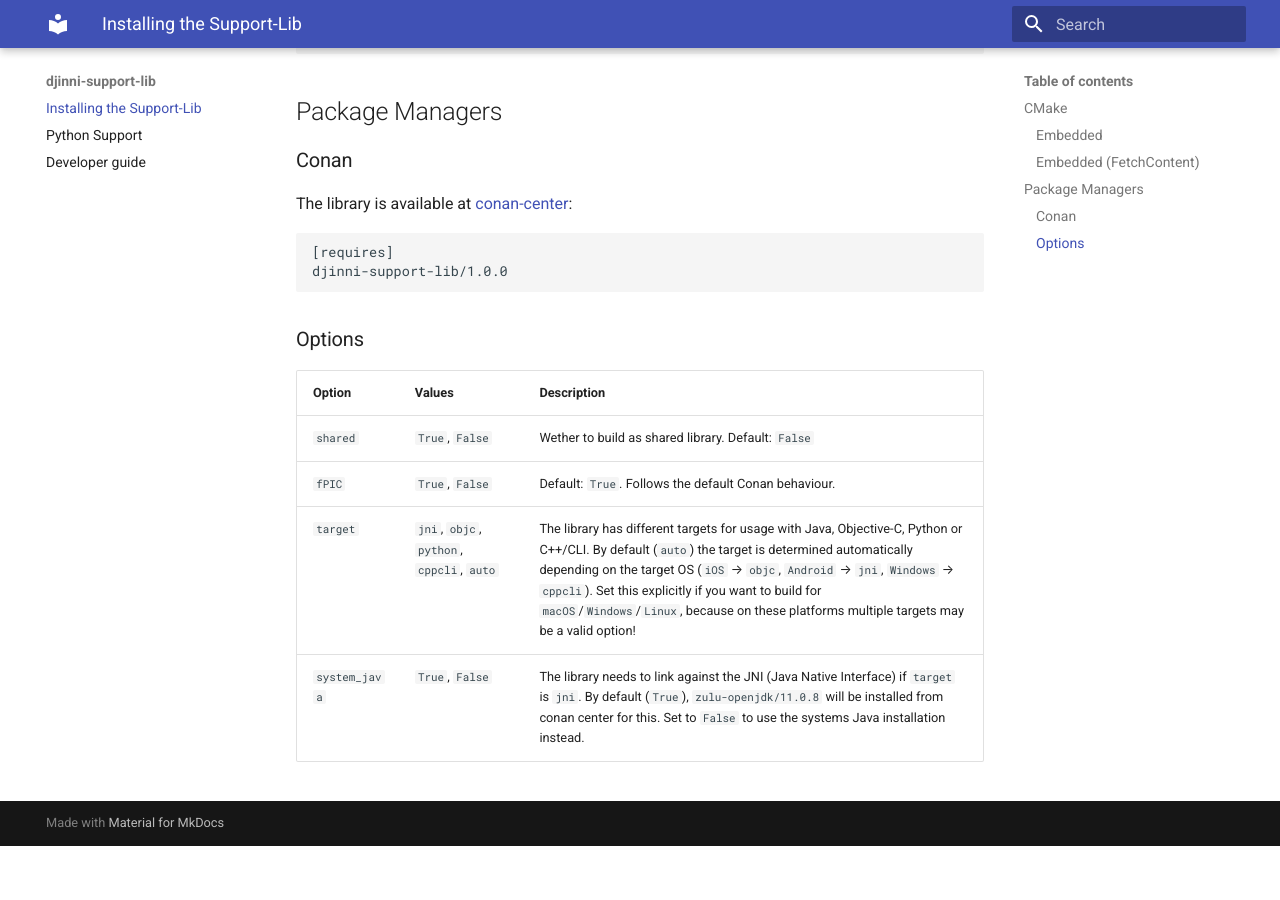
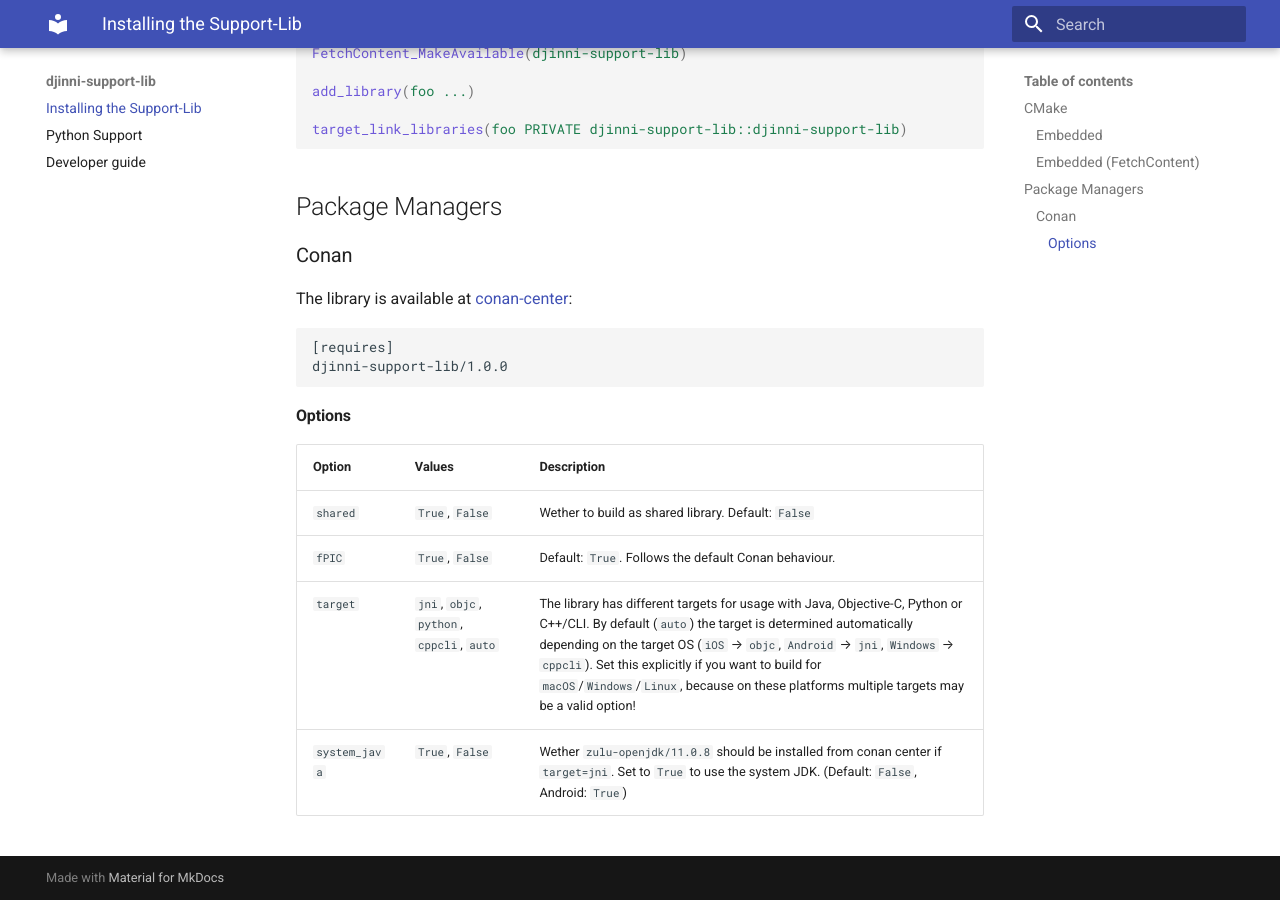
Before and after one commit to cross-language-cpp/djinni-support-lib, an MkDocs documentation site: the page built from docs/install.md, in a window 1280 px wide and 900 px high, scrolled down 1143 px. Built offline with MkDocs 1.6.1 and Material for MkDocs 9.7.7, drawn with Linux system fonts in a browser that asks for light colours; before the commit the page ends 1989 px from its top, so only the background shows below that.

Commit message:
Improve/Update conan install instructions (#28)

````diff
--- a/docs/install.md
+++ b/docs/install.md
@@ -23,7 +23,9 @@
     set(DJINNI_WITH_CPPCLI ON CACHE INTERNAL "")
 endif()
 add_subdirectory(thirdparty/djinni-support-lib)
+
 add_library(foo ...)
+
 target_link_libraries(foo PRIVATE djinni-support-lib::djinni-support-lib)
 ```
 
@@ -35,6 +37,7 @@
 cmake_minimum_required(VERSION 3.14)
 include(FetchContent)
 project(foo)
+
 FetchContent_Declare(djinni-support-lib
   GIT_REPOSITORY https://github.com/cross-language-cpp/djinni-support-lib.git
   GIT_TAG v1.0.0)
@@ -48,7 +51,9 @@
     set(DJINNI_WITH_CPPCLI ON CACHE INTERNAL "")
 endif()
 FetchContent_MakeAvailable(djinni-support-lib)
+
 add_library(foo ...)
+
 target_link_libraries(foo PRIVATE djinni-support-lib::djinni-support-lib)
 ```
 
@@ -63,11 +68,11 @@
 djinni-support-lib/1.0.0
 ```
 
-### Options
+#### Options
 
 | Option | Values | Description |
 | ------ | ------ | ----------- |
 | `shared` | `True`, `False` | Wether to build as shared library. Default: `False` |
 | `fPIC` | `True`, `False` | Default: `True`. Follows the default Conan behaviour. |
 | `target` | `jni`, `objc`, `python`, `cppcli`, `auto` | The library has different targets for usage with Java, Objective-C, Python or C++/CLI. By default (`auto`) the target is determined automatically depending on the target OS (`iOS` → `objc`, `Android` → `jni`, `Windows` → `cppcli`). Set this explicitly if you want to build for `macOS`/`Windows`/`Linux`, because on these platforms multiple targets may be a valid option! |
-| `system_java` | `True`, `False` | The library needs to link against the JNI (Java Native Interface) if `target` is `jni`. By default (`True`), `zulu-openjdk/11.0.8` will be installed from conan center for this. Set to `False` to use the systems Java installation instead.  |
+| `system_java` | `True`, `False` | Wether `zulu-openjdk/11.0.8` should be installed from conan center if `target=jni`. Set to `True` to use the system JDK. (Default: `False`, Android: `True`)   |
````
